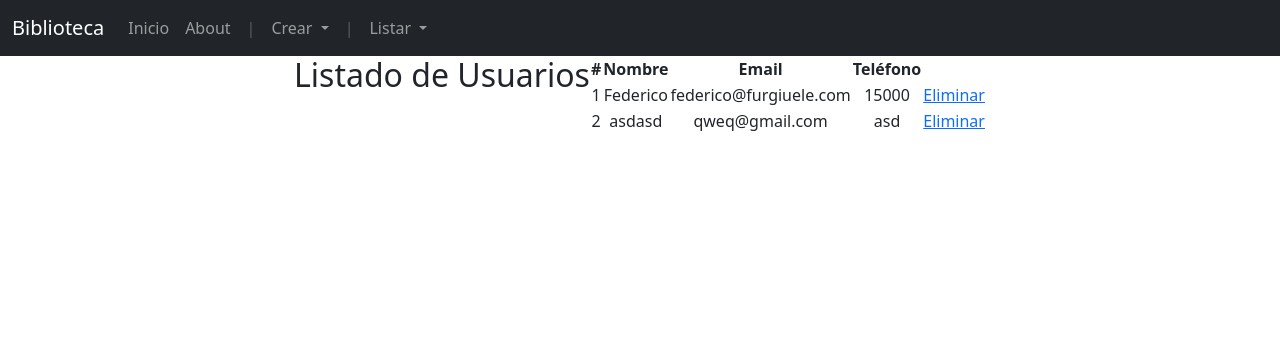
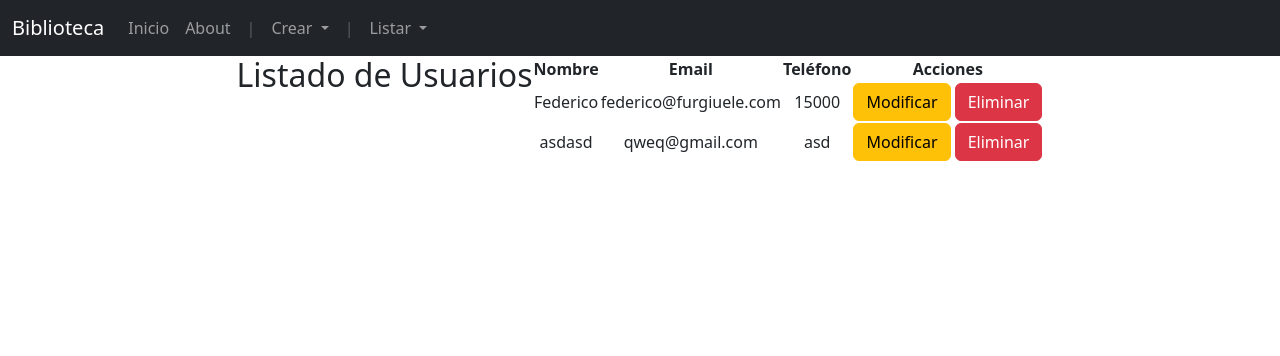
Before and after one commit to hidr4lisk/coder-federicofurgiuele-python, a Django app: page /listar-usuarios/ in a window 1280 px wide. Shown: the top 356 px of the page. Run offline with Django 5.2, Linux system fonts and the light colour scheme; data comes from the database, SQL or seed files in the repository; both versions use the stored data as it was after the commit.

Commit message:
Modificar usuario agregado

```diff
--- a/src/biblioteca/templates/biblioteca/listar_usuarios.html
+++ b/src/biblioteca/templates/biblioteca/listar_usuarios.html
@@ -5,26 +5,25 @@
 <table>
     <thead>
         <tr>
-            <th>#</th>
             <th>Nombre</th>
             <th>Email</th>
             <th>Teléfono</th>
+            <th>Acciones</th>
         </tr>
     </thead>
     <tbody>
         {% for usuario in usuarios %}
             <tr>
-            <td>{{ forloop.counter }}</td>
                 <td>{{ usuario.nombre }}</td>
                 <td>{{ usuario.email }}</td>
                 <td>{{ usuario.telefono }}</td>
                 <td>
-                <a href="{% url 'eliminar_usuario' usuario.id %}" onclick="return confirm('¿Estás seguro de que deseas eliminar este usuario?');">Eliminar</a>
+                    <a href="{% url 'modificar_usuario' usuario.id %}" class="btn btn-warning">Modificar</a>
+                    <form action="{% url 'eliminar_usuario' usuario.id %}" method="POST" style="display:inline;">
+                        {% csrf_token %}
+                        <button type="submit" class="btn btn-danger">Eliminar</button>
+                    </form>
                 </td>
-        </tr>
-        {% empty %}
-        <tr>
-            <td>No hay usuarios registrados.</td>
             </tr>
         {% endfor %}
     </tbody>
--- a/src/biblioteca/urls.py
+++ b/src/biblioteca/urls.py
@@ -12,4 +12,5 @@ urlpatterns = [
     path('crear_prestamo/', views.crear_prestamo, name='crear_prestamo'),
     path('listar_prestamos/', views.listar_prestamos, name='listar_prestamos'),
     path('registrar_devolucion/<int:prestamo_id>/', views.registrar_devolucion, name='registrar_devolucion'),
+    path('usuario/modificar/<int:usuario_id>/', views.modificar_usuario, name='modificar_usuario'),
 ]
--- a/src/biblioteca/views.py
+++ b/src/biblioteca/views.py
@@ -2,7 +2,7 @@ from django.shortcuts import render, redirect, get_object_or_404
 from django.utils.timezone import now
 from django.contrib import messages
 from .models import Usuario, Libro, Prestamo
-from .forms import LibroForm, PrestamoForm
+from .forms import LibroForm, PrestamoForm, UsuarioForm
 
 def index(request):
     return render(request, "biblioteca/index.html")
@@ -31,6 +31,20 @@ def eliminar_usuario(request, usuario_id):
     usuario.delete()
     messages.success(request, f"El usuario {usuario.nombre} ha sido eliminado correctamente.")
     return redirect("listar_usuarios")
+
+def modificar_usuario(request, usuario_id):
+    usuario = get_object_or_404(Usuario, id=usuario_id)
+
+    if request.method == "POST":
+        form = UsuarioForm(request.POST, instance=usuario)
+        if form.is_valid():
+            form.save()
+            messages.success(request, f"El usuario {usuario.nombre} ha sido actualizado correctamente.")
+            return redirect("listar_usuarios")
+    else:
+        form = UsuarioForm(instance=usuario)
+
+    return render(request, "biblioteca/modificar_usuario.html", {"form": form, "usuario": usuario})
 
 def crear_libro(request):
     if request.method == "POST":
```
Also changed, not shown: src/biblioteca/forms.py (+6 -1 lines), src/biblioteca/templates/biblioteca/modificar_usuario.html (added, +11 -0 lines), src/db.sqlite3. Lines whose indentation alone changed are shown as unchanged.
